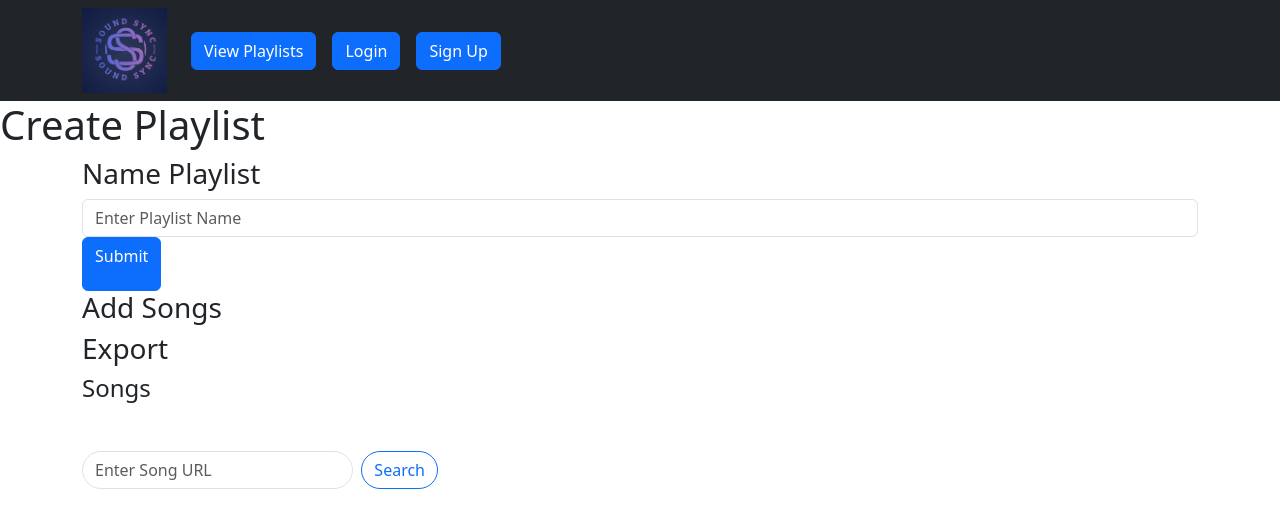
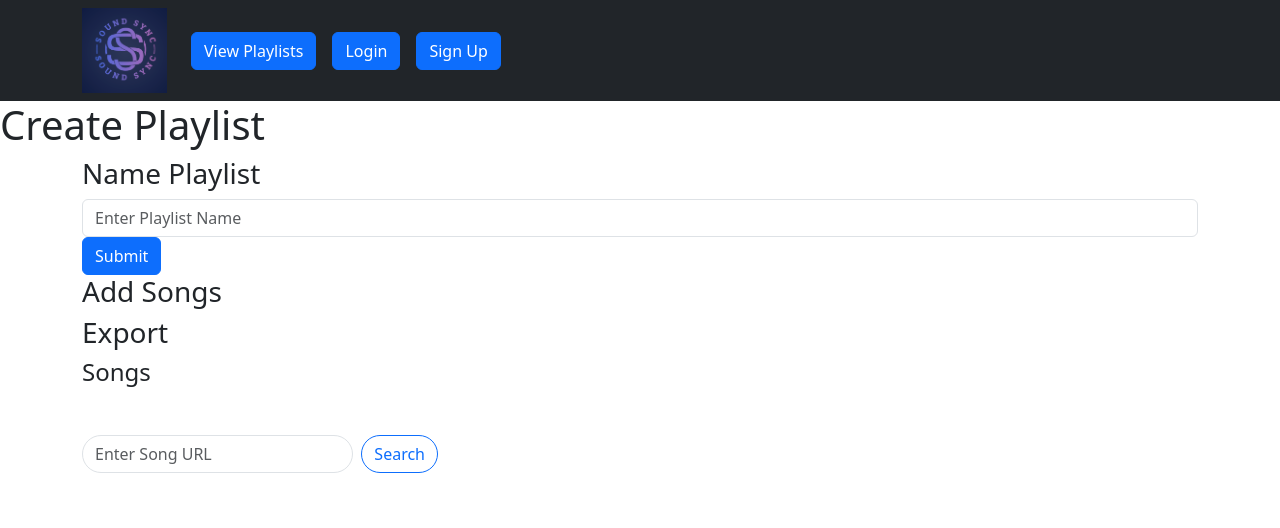
Before and after one commit to ryanhu021/soundsync, a React (Create React App) app in the folder packages/frontend/: page /playlist in a window 1280 px wide. Shown: the top 528 px of the page. Built offline with nearby package versions, Linux system fonts and the light colour scheme.

Commit message:
fixed submit button

```diff
--- a/packages/frontend/src/views/playlist.tsx
+++ b/packages/frontend/src/views/playlist.tsx
@@ -28,9 +28,7 @@ export default function Playlist() {
                 aria-describedby="submit"
               />
             </Form>
-            <Button onClick={handleSubmit}>
-              <p>Submit</p>
-            </Button>
+            <Button onClick={handleSubmit}>Submit</Button>
             <h3>Add Songs</h3>
             <h3>Export</h3>
           </Container>
--- a/packages/frontend/src/views/playlists.tsx
+++ b/packages/frontend/src/views/playlists.tsx
@@ -4,7 +4,7 @@ import React from "react";
 export default function Playlists() {
   return (
     <>
-      <h1>Playlists Page</h1>
+      <h1>Your Playlists</h1>
     </>
   );
 }
```
